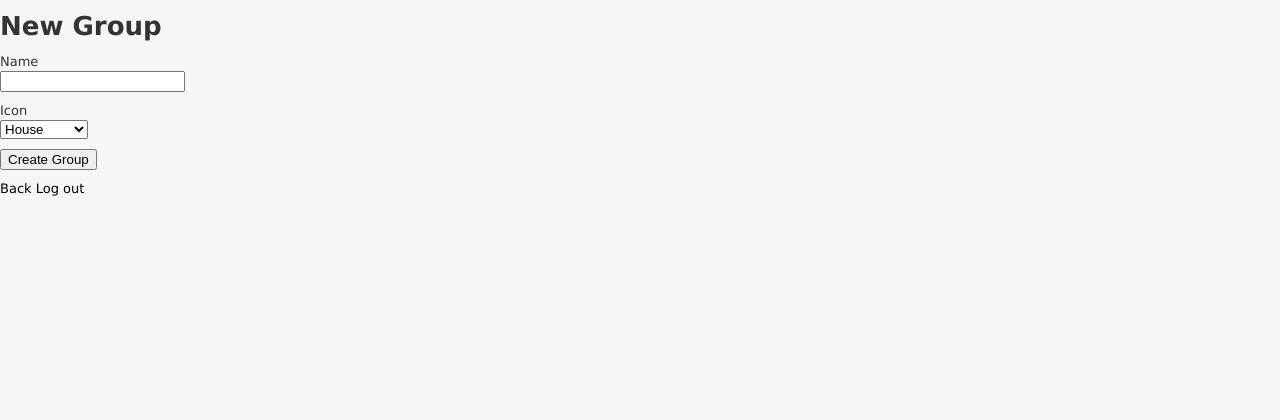
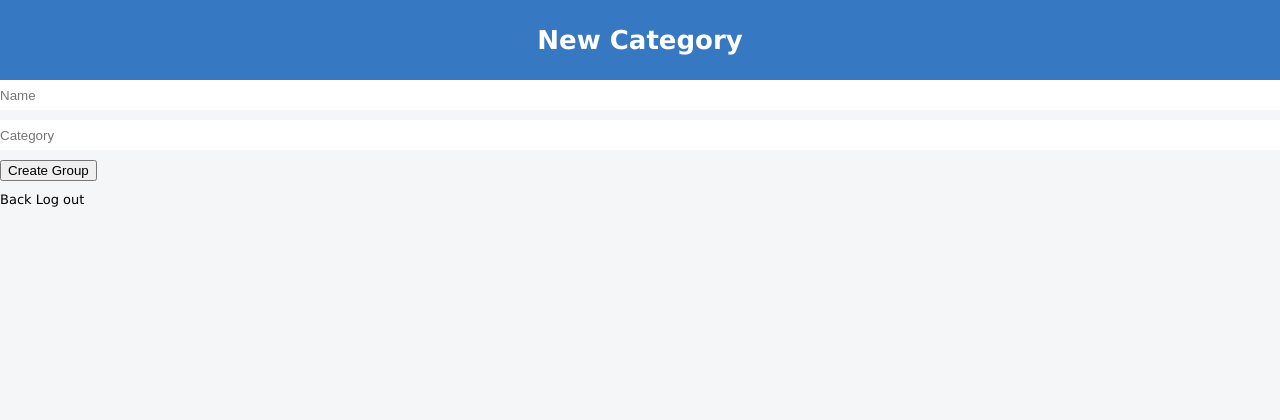
Before and after one commit to GuilhermeGiachellin/BudgetApp-RoR, a Rails app: page /groups/new in a window 1280 px wide. Shown: the top 420 px of the page. After the commit the page ends 207 px from the top, so only its background shows below. Run offline with Rails 7, Linux system fonts and the light colour scheme; the visitor is signed in with stand-in values (Sample User, id 1); style sheets or scripts are compiled from the project's sources; some libraries are stand-ins or nearby versions.

Commit message:
Correct path when create a new category

```diff
--- a/app/assets/stylesheets/application.css
+++ b/app/assets/stylesheets/application.css
@@ -25,7 +25,7 @@
 
  body {
     margin: 0;
-    height: 100vh;
+    height: 100%;
     background-color: #f5f6f8;
  }
 
@@ -42,3 +42,17 @@
 .nav_container > h1 {
     margin: 0;
 }
+
+.form_fields {
+    width: 100%;
+    height: 30px;
+    border:none;
+    padding: 0;
+}
+
+select, option {
+    width: 100%;
+    height: 30px;
+    border:none;
+    padding: 0;
+}
--- a/app/assets/stylesheets/groups.scss
+++ b/app/assets/stylesheets/groups.scss
@@ -20,6 +20,7 @@ ul {
     width: 90%;
     padding: 0;
     margin: 0 auto;
+    height: 73vh;
 }
 
 .category_li {
--- a/app/controllers/groups_controller.rb
+++ b/app/controllers/groups_controller.rb
@@ -14,7 +14,6 @@ class GroupsController < ApplicationController
   # GET /groups/new
   def new
     @group = Group.new
-    @group.user_id = current_user.id
     @icons = ['House', 'Food', 'Investment']
   end
 
@@ -25,10 +24,10 @@ class GroupsController < ApplicationController
   # POST /groups or /groups.json
   def create
     @group = Group.new(group_params)
-
+    @group.user_id = current_user.id
     respond_to do |format|
       if @group.save
-        format.html { redirect_to @group, notice: "Group was successfully created." }
+        format.html { redirect_to groups_path, notice: "Group was successfully created." }
         format.json { render :show, status: :created, location: @group }
       else
         format.html { render :new, status: :unprocessable_entity }
--- a/app/views/groups/_form.html.erb
+++ b/app/views/groups/_form.html.erb
@@ -2,7 +2,6 @@
   <% if group.errors.any? %>
     <div id="error_explanation">
       <h2><%= pluralize(group.errors.count, "error") %> prohibited this group from being saved:</h2>
-
       <ul>
         <% group.errors.each do |error| %>
           <li><%= error.full_message %></li>
@@ -12,13 +11,12 @@
   <% end %>
 
   <div class="field">
-    <%= form.label :name %>
-    <%= form.text_field :name %>
+    <%= form.text_field :name, class:'form_fields', placeholder: 'Name' %>
   </div>
 
   <div class="field">
-    <%= form.label :icon %>
-    <%= form.select :icon, options_for_select(@icons) %>
+  <%= form.text_field :icon, class:'form_fields', placeholder: 'Category' %>
+
   </div>
   <div class="actions">
     <%= form.submit %>
--- a/app/views/groups/new.html.erb
+++ b/app/views/groups/new.html.erb
@@ -1,4 +1,7 @@
-<h1>New Group</h1>
+<div class="nav_container">
+<h1>New Category</h1>
+<i class="fas fa-arrow-left"></i>
+</div>
 
 <%= render 'form', group: @group %>
 
```
Also changed, not shown: app/assets/images/test_img.jpg (added).
